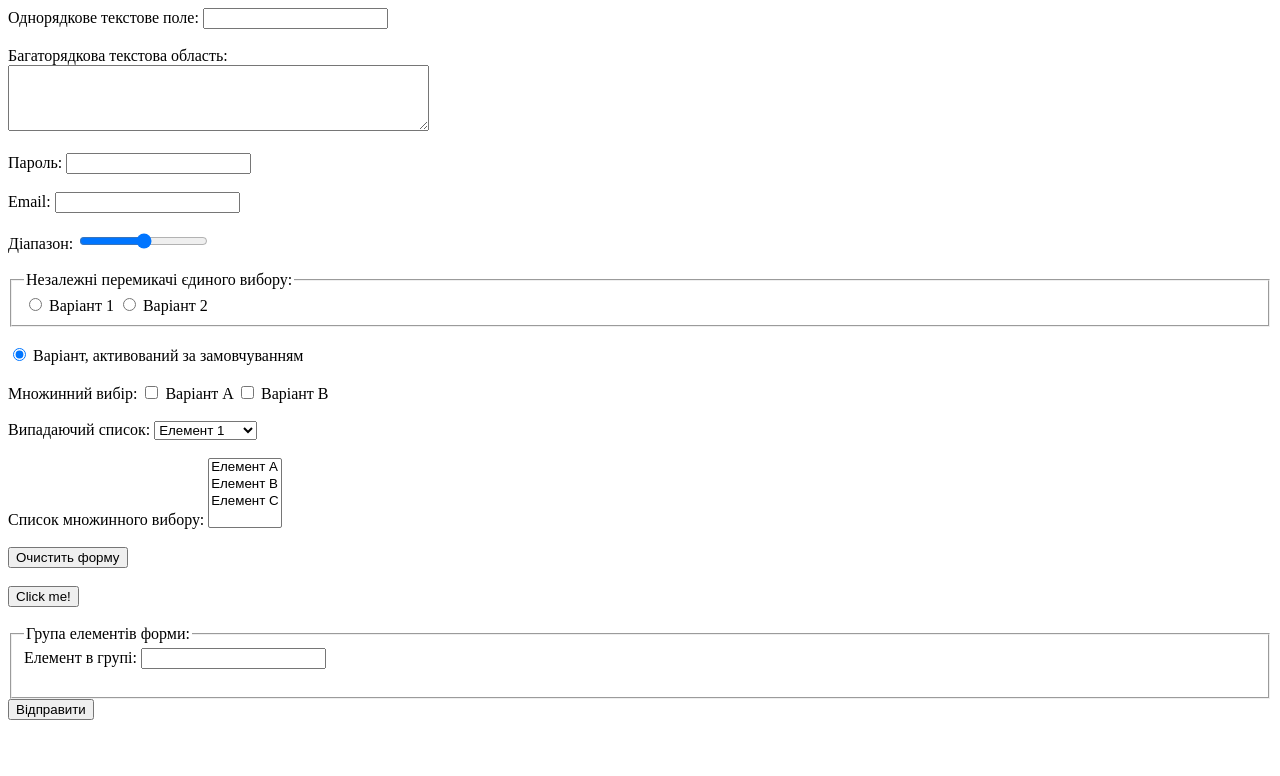
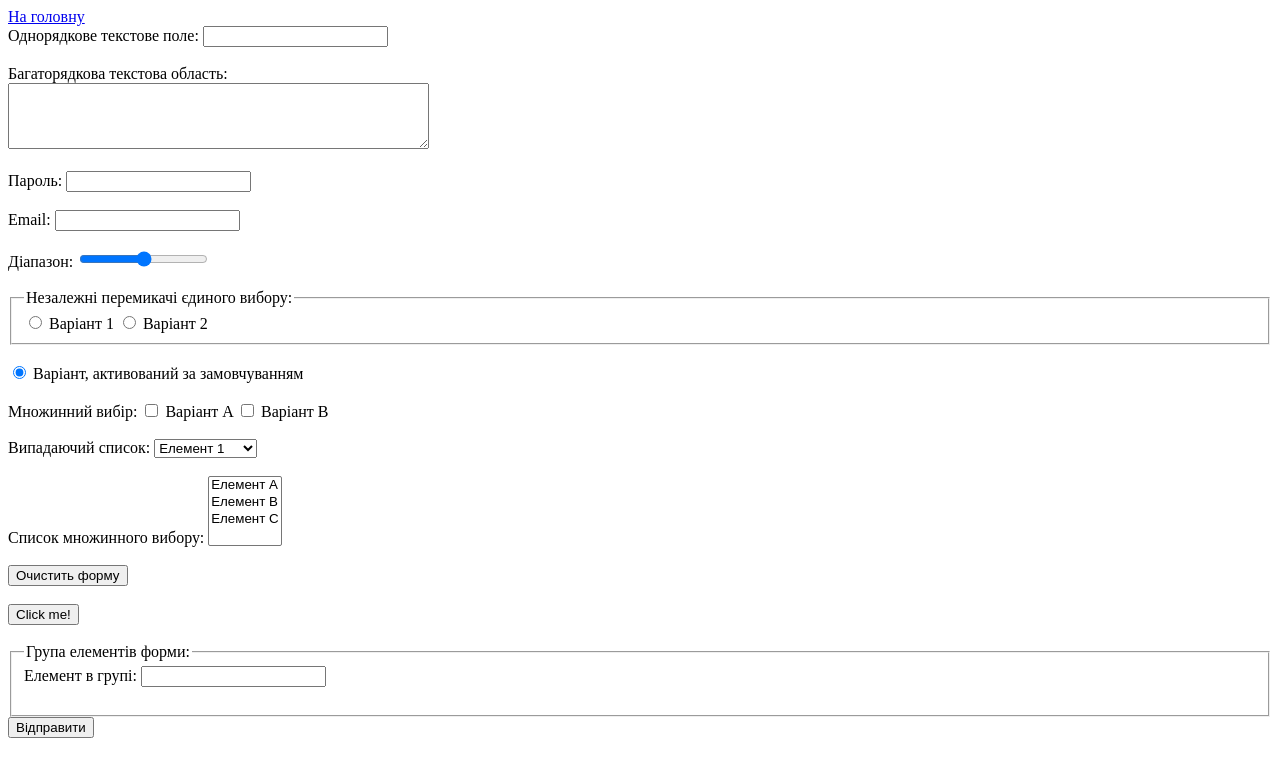
Before and after one commit to YuraBless/Osadko.github, a plain HTML site: page lab11_Osadko/tasks/task1.html in a window 1280 px wide. Drawn offline with Linux system fonts and the light colour scheme.

Commit message:
Update task1.html

```diff
--- a/lab11_Osadko/tasks/task1.html
+++ b/lab11_Osadko/tasks/task1.html
@@ -1,6 +1,7 @@
 <!DOCTYPE html>
 <html lang="en">
 <head>
+     <a href="https://yurabless.github.io/Osadko.github/lab11_Osadko/lab11.html">На головну</a>
     <meta charset="UTF-8">
     <meta name="viewport" content="width=device-width, initial-scale=1.0">
     <title>Веб-форма</title>
```
